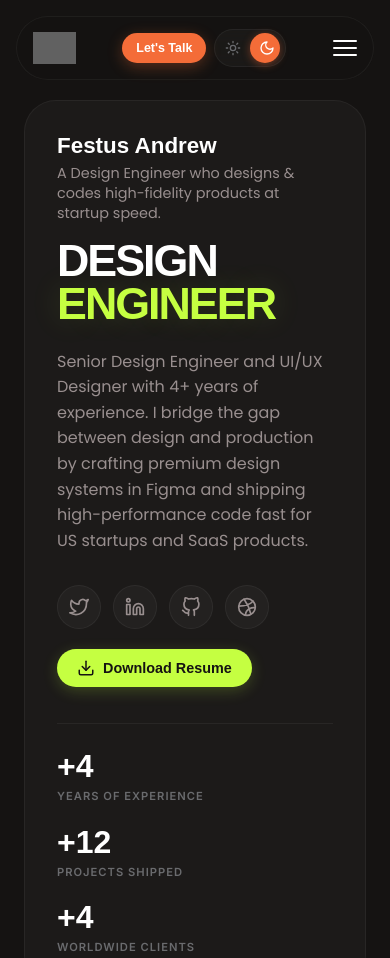
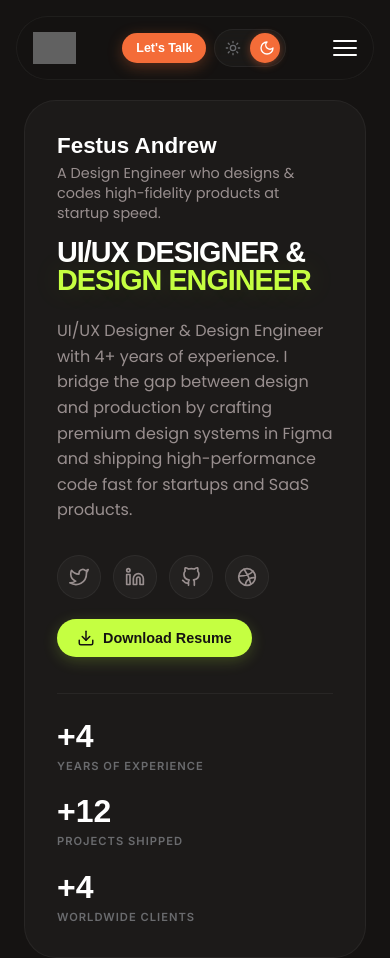
Before and after one commit to festusandrew/Festus-Portfolio, a website built with Vite: page index.html in a window 390 px wide. Shown: the top 958 px of the page. Built offline with nearby package versions, Linux system fonts and the light colour scheme; grey boxes are pictures that could not be loaded; a web font is replaced by a local one.

Commit message:
Optimize SEO, update professional titles, and fix hero typography

```diff
--- a/index.html
+++ b/index.html
@@ -4,25 +4,31 @@
 <head>
   <meta charset="UTF-8">
   <meta name="viewport" content="width=device-width, initial-scale=1.0">
-  <title>Festus Andrew | Senior Design Engineer & UI/UX Designer for Startups</title>
-  <meta name="description" content="Festus Andrew is a Senior Design Engineer and UI/UX Designer specializing in building and shipping fast SaaS products, custom design systems, and frontend code for founders.">
-  <meta name="keywords" content="Design Engineer, UI/UX Designer, SaaS Product Design, Figma to React, Frontend Developer, Design Systems, Fast Shipping Designer, US Startups Design">
+  <title>Festus Andrew | UI/UX Designer & Design Engineer</title>
+  <meta name="description"
+    content="Festus Andrew is a UI/UX Designer and Design Engineer specializing in building and shipping fast SaaS products, custom design systems, and responsive frontend code.">
+  <meta name="keywords"
+    content="Design Engineer, UI/UX Designer, React Developer, Figma to React, Next.js Developer, Design Systems, SaaS Product Design, Web Developer">
   <meta name="robots" content="index, follow">
   <link rel="canonical" href="https://festusandrew.online">
 
   <!-- Open Graph / Facebook -->
   <meta property="og:type" content="website">
   <meta property="og:url" content="https://festusandrew.online">
-  <meta property="og:title" content="Festus Andrew | Senior Design Engineer & UI/UX Designer">
-  <meta property="og:description" content="Specializing in building and shipping fast SaaS products, custom design systems, and frontend code for founders.">
-  <meta property="og:image" content="https://res.cloudinary.com/dqfmlehav/image/upload/v1780700402/ChatGPT_Image_Jun_5_2026_11_57_19_PM_qmdpgb.png">
+  <meta property="og:title" content="Festus Andrew | UI/UX Designer & Design Engineer">
+  <meta property="og:description"
+    content="Specializing in building and shipping fast SaaS products, custom design systems, and responsive frontend code.">
+  <meta property="og:image"
+    content="https://res.cloudinary.com/dqfmlehav/image/upload/v1780700402/ChatGPT_Image_Jun_5_2026_11_57_19_PM_qmdpgb.png">
 
   <!-- Twitter -->
   <meta property="twitter:card" content="summary_large_image">
   <meta property="twitter:url" content="https://festusandrew.online">
-  <meta property="twitter:title" content="Festus Andrew | Senior Design Engineer & UI/UX Designer">
-  <meta property="twitter:description" content="Specializing in building and shipping fast SaaS products, custom design systems, and frontend code for founders.">
-  <meta property="twitter:image" content="https://res.cloudinary.com/dqfmlehav/image/upload/v1780700402/ChatGPT_Image_Jun_5_2026_11_57_19_PM_qmdpgb.png">
+  <meta property="twitter:title" content="Festus Andrew | UI/UX Designer & Design Engineer">
+  <meta property="twitter:description"
+    content="Specializing in building and shipping fast SaaS products, custom design systems, and responsive frontend code.">
+  <meta property="twitter:image"
+    content="https://res.cloudinary.com/dqfmlehav/image/upload/v1780700402/ChatGPT_Image_Jun_5_2026_11_57_19_PM_qmdpgb.png">
 
   <!-- Schema.org JSON-LD Structured Data -->
   <script type="application/ld+json">
@@ -30,7 +36,7 @@
     "@context": "https://schema.org",
     "@type": "Person",
     "name": "Festus Andrew",
-    "jobTitle": "Senior Design Engineer & UI/UX Designer",
+    "jobTitle": "UI/UX Designer & Design Engineer",
     "url": "https://festusandrew.online",
     "image": "https://res.cloudinary.com/dqfmlehav/image/upload/v1780700402/ChatGPT_Image_Jun_5_2026_11_57_19_PM_qmdpgb.png",
     "sameAs": [
@@ -39,7 +45,7 @@
       "https://github.com/festusandrew",
       "https://dribbble.com/festus_andrew"
     ],
-    "description": "Senior Design Engineer and UI/UX Designer specializing in building and shipping fast SaaS products, design systems, and frontend code for startups.",
+    "description": "UI/UX Designer and Design Engineer specializing in building and shipping fast SaaS products, design systems, and modern frontend code.",
     "knowsAbout": [
       "UI/UX Design",
       "Design Systems",
@@ -89,8 +95,8 @@
   <header class="floating-header">
     <div class="nav-container">
       <a href="#home" class="nav-brand" aria-label="Home logo">
-        <img src="https://res.cloudinary.com/dqfmlehav/image/upload/v1780701316/Frame_2_ploiwi.png" alt="Festus Andrew Logo Avatar"
-          class="brand-avatar">
+        <img src="https://res.cloudinary.com/dqfmlehav/image/upload/v1780701316/Frame_2_ploiwi.png"
+          alt="Festus Andrew Logo Avatar" class="brand-avatar">
       </a>
 
       <nav class="nav-menu">
@@ -192,12 +198,14 @@
         </div>
 
         <h1 class="hero-main-title">
-          <span>DESIGN</span>
-          <span class="accent-text">ENGINEER</span>
+          <span>UI/UX DESIGNER &</span>
+          <span class="accent-text">DESIGN ENGINEER</span>
         </h1>
 
         <p class="hero-description">
-          Senior Design Engineer and UI/UX Designer with 4+ years of experience. I bridge the gap between design and production by crafting premium design systems in Figma and shipping high-performance code fast for US startups and SaaS products.
+          UI/UX Designer & Design Engineer with 4+ years of experience. I bridge the gap between design and production
+          by crafting premium design systems in Figma and shipping high-performance code fast for startups and SaaS
+          products.
         </p>
 
         <!-- Hero Social Links & Downloadable Resume -->
@@ -208,11 +216,13 @@
               <svg xmlns="http://www.w3.org/2000/svg" width="20" height="20" viewBox="0 0 24 24" fill="none"
                 stroke="currentColor" stroke-width="2" stroke-linecap="round" stroke-linejoin="round"
                 class="feather feather-twitter">
-                <path d="M23 3a10.9 10.9 0 0 1-3.14 1.53 4.48 4.48 0 0 0-7.86 3v1A10.66 10.66 0 0 1 3 4s-4 9 5 13a11.64 11.64 0 0 1-7 2c9 5 20 0 20-11.5a4.5 4.5 0 0 0-.08-.83A7.72 7.72 0 0 0 23 3z"></path>
+                <path
+                  d="M23 3a10.9 10.9 0 0 1-3.14 1.53 4.48 4.48 0 0 0-7.86 3v1A10.66 10.66 0 0 1 3 4s-4 9 5 13a11.64 11.64 0 0 1-7 2c9 5 20 0 20-11.5a4.5 4.5 0 0 0-.08-.83A7.72 7.72 0 0 0 23 3z">
+                </path>
               </svg>
             </a>
-            <a href="https://linkedin.com/in/festus-andrew" target="_blank" rel="noopener noreferrer" class="social-icon-btn"
-              aria-label="LinkedIn">
+            <a href="https://linkedin.com/in/festus-andrew" target="_blank" rel="noopener noreferrer"
+              class="social-icon-btn" aria-label="LinkedIn">
               <svg xmlns="http://www.w3.org/2000/svg" width="20" height="20" viewBox="0 0 24 24" fill="none"
                 stroke="currentColor" stroke-width="2" stroke-linecap="round" stroke-linejoin="round"
                 class="feather feather-linkedin">
@@ -231,8 +241,8 @@
                 </path>
               </svg>
             </a>
-            <a href="https://dribbble.com/festus_andrew" target="_blank" rel="noopener noreferrer" class="social-icon-btn"
-              aria-label="Dribbble">
+            <a href="https://dribbble.com/festus_andrew" target="_blank" rel="noopener noreferrer"
+              class="social-icon-btn" aria-label="Dribbble">
               <svg xmlns="http://www.w3.org/2000/svg" width="20" height="20" viewBox="0 0 24 24" fill="none"
                 stroke="currentColor" stroke-width="2" stroke-linecap="round" stroke-linejoin="round"
                 class="feather feather-dribbble">
@@ -277,7 +287,7 @@
         <div class="image-wrapper">
           <img
             src="https://res.cloudinary.com/dqfmlehav/image/upload/v1780700402/ChatGPT_Image_Jun_5_2026_11_57_19_PM_qmdpgb.png?width=1000"
-            alt="Festus Andrew - Senior Design Engineer & UI/UX Designer Portrait" class="hero-portrait">
+            alt="Festus Andrew - UI/UX Designer & Design Engineer Portrait" class="hero-portrait">
         </div>
       </div>
     </section>
@@ -334,7 +344,8 @@
         <!-- Project Card 2: Care Management -->
         <div class="project-card" role="button" tabindex="0" data-project="Care Management">
           <div class="project-image-box">
-            <img src="images/care-management-mockup.png" alt="Care Management — Healthcare Platform" class="project-img">
+            <img src="images/care-management-mockup.png" alt="Care Management — Healthcare Platform"
+              class="project-img">
             <div class="project-badge">TypeScript</div>
           </div>
           <div class="project-info">
@@ -476,12 +487,17 @@
           </div>
           <div class="exp-body">
             <h4 class="exp-role">CEO & Founder</h4>
-            <div class="exp-location">Remote &middot; Delivery WhatsApp chatbot connecting vendors to dispatch riders</div>
+            <div class="exp-location">Remote &middot; Delivery WhatsApp chatbot connecting vendors to dispatch riders
+            </div>
             <ul class="exp-bullet-list">
-              <li>Serving as CEO and Lead Architect, driving the product vision, strategy, and roadmap for a WhatsApp delivery chatbot that connects e-commerce vendors to dispatch riders.</li>
-              <li>Designed and engineered the conversational flows and matching algorithms to streamline logistics, dispatch assignment, and real-time delivery tracking.</li>
-              <li>Architected integration with WhatsApp Business APIs and messaging frameworks to handle automated delivery requests, pricing estimates, and rider dispatch.</li>
-              <li>Collaborated with local vendors and logistics partners to refine user experience flows, reducing delivery coordination times and increasing dispatch efficiency.</li>
+              <li>Serving as CEO and Lead Architect, driving the product vision, strategy, and roadmap for a WhatsApp
+                delivery chatbot that connects e-commerce vendors to dispatch riders.</li>
+              <li>Designed and engineered the conversational flows and matching algorithms to streamline logistics,
+                dispatch assignment, and real-time delivery tracking.</li>
+              <li>Architected integration with WhatsApp Business APIs and messaging frameworks to handle automated
+                delivery requests, pricing estimates, and rider dispatch.</li>
+              <li>Collaborated with local vendors and logistics partners to refine user experience flows, reducing
+                delivery coordination times and increasing dispatch efficiency.</li>
             </ul>
           </div>
         </div>
@@ -708,7 +724,8 @@
             <span class="blog-read-time">4min read</span>
           </div>
           <h3 class="blog-title">UX First. Always. Here's Why Most Designers Do It Backwards</h3>
-          <p class="blog-excerpt">Designing beautiful screens without understanding how a product should work is like buying shoes based on how they look in the store. Good intentions. Wrong order.</p>
+          <p class="blog-excerpt">Designing beautiful screens without understanding how a product should work is like
+            buying shoes based on how they look in the store. Good intentions. Wrong order.</p>
           <a href="https://festcreates.substack.com/p/ux-first-always-heres-why-most-designers?r=1g6z3d" target="_blank"
             rel="noopener noreferrer" class="blog-link">
             <span>Read Article</span>
@@ -761,7 +778,8 @@
               </div>
               <div class="form-group">
                 <label for="form-email">Email</label>
-                <input type="email" id="form-email" name="email" placeholder="john@example.com" autocomplete="email" required>
+                <input type="email" id="form-email" name="email" placeholder="john@example.com" autocomplete="email"
+                  required>
               </div>
             </div>
 
@@ -801,9 +819,12 @@
       </div>
       <div class="footer-socials">
         <a href="https://x.com/FestCreates" target="_blank" rel="noopener noreferrer" class="social-link">Twitter</a>
-        <a href="https://linkedin.com/in/festus-andrew" target="_blank" rel="noopener noreferrer" class="social-link">LinkedIn</a>
-        <a href="https://dribbble.com/festus_andrew" target="_blank" rel="noopener noreferrer" class="social-link">Dribbble</a>
-        <a href="https://github.com/festusandrew" target="_blank" rel="noopener noreferrer" class="social-link">Github</a>
+        <a href="https://linkedin.com/in/festus-andrew" target="_blank" rel="noopener noreferrer"
+          class="social-link">LinkedIn</a>
+        <a href="https://dribbble.com/festus_andrew" target="_blank" rel="noopener noreferrer"
+          class="social-link">Dribbble</a>
+        <a href="https://github.com/festusandrew" target="_blank" rel="noopener noreferrer"
+          class="social-link">Github</a>
       </div>
     </div>
   </footer>
--- a/style.css
+++ b/style.css
@@ -491,7 +491,7 @@ img {
 
 .hero-main-title {
   font-family: var(--font-title);
-  font-size: 4.5rem;
+  font-size: clamp(2.5rem, 5.2vw, 3.8rem);
   font-weight: 700;
   line-height: 0.95;
   letter-spacing: -2px;
@@ -1348,7 +1348,7 @@ html.light-mode .social-icon-btn:hover {
 /* Laptop (1080px to 1439px) */
 @media (max-width: 1439px) {
   .hero-main-title {
-    font-size: 3.8rem;
+    font-size: clamp(2.2rem, 4.8vw, 3.2rem);
   }
 }
 
@@ -1477,7 +1477,8 @@ html.light-mode .social-icon-btn:hover {
   }
 
   .hero-main-title {
-    font-size: 2.8rem;
+    font-size: clamp(1.8rem, 6.5vw, 2.4rem);
+    letter-spacing: -1px;
   }
 
   .hero-description {
```
